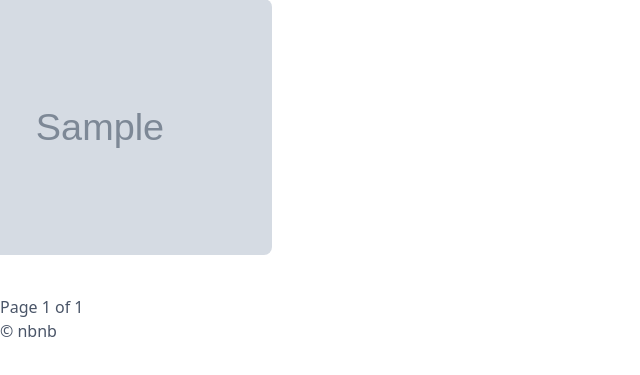
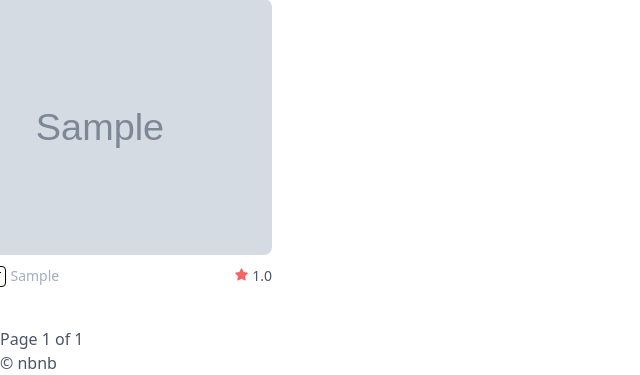
Before and after one commit to wookkl/airbnb-clone, a Django app: page / in a window 1280 px wide; the page is wider, and only the part inside the window is pictured. Shown: the part 633-1008 px from the top of that part, without its empty margins (0-640 px from the left). Before the commit the page ends 970 px from the top of that part, so only its background shows below. Run offline with Django 3.2, Linux system fonts and the light colour scheme; tables that the repository leaves empty hold one stand-in row (values such as "Sample post"); grey boxes marked "Sample" are stand-in pictures; style sheets or scripts are compiled from the project's sources; some libraries are stand-ins or nearby versions.

Commit message:
room card #2

```diff
--- a/rooms/views.py
+++ b/rooms/views.py
@@ -9,7 +9,7 @@ class HomeView(ListView):
     """ HomeView Definition """
 
     model = models.Room
-    paginate_by = 10
+    paginate_by = 12
     paginate_orphans = 5
     ordering = "created"
     context_object_name = "rooms"
--- a/templates/base.html
+++ b/templates/base.html
@@ -5,9 +5,10 @@
     <meta charset="UTF-8" />
     <meta name="viewport" content="width=device-width, initial-scale=1.0"/>
     <link rel="stylesheet" href="{% static 'css/styles.css' %}">
+    <link rel="stylesheet" href="https://use.fontawesome.com/releases/v5.11.2/css/all.css">
     <title>{% block page_title %} {% endblock page_title %} | Nbnb</title>
   </head>
-  <body class="text-gray-700 mt-24">
+  <body class="text-gray-700 mt-24 font-light">
     <header class="fixed inset-0 container max-w-full flex items-center justify-between px-6 h-20 border-b border-gray-400 bg-white">
       <div class="flex items-center w-1/3">
         <a href="{% url 'core:home' %}" class="mr-6">
--- a/templates/partials/room_card.html
+++ b/templates/partials/room_card.html
@@ -1,4 +1,18 @@
 <div class="w-1/4 mb-8 p-2">
-    <div class="h-64 w-full bg-cover bg-center rounded-lg" style="background-image:url({{room.first_photo}})">
+    <div class="h-64 w-full bg-cover bg-center rounded-lg mb-2" style="background-image:url({{room.first_photo}})">
+    </div>
+    <div class="flex justify-between">
+        <div>
+            {% if room.host.superhost %}
+                <span class="uppercase font-medium text-xs border border-black rounded text-center text-black py-px px-1">superhost</span>
+            {% endif %}
+            <span class="text-gray-500 text-sm ">
+                {{room.city}}
+            </span>
+        </div>
+        <span class="text-sm flex items-center">
+            <i class="fas fa-star text-red-500 text-xs mr-1"></i>
+            {{room.total_rating}}
+        </span>
     </div>
 </div>
```
